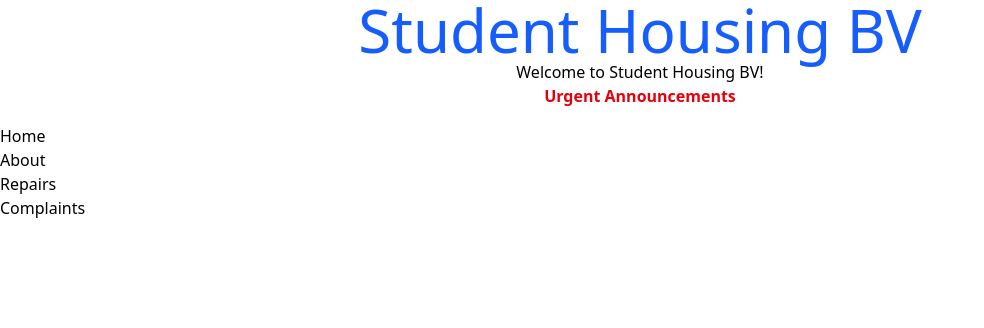
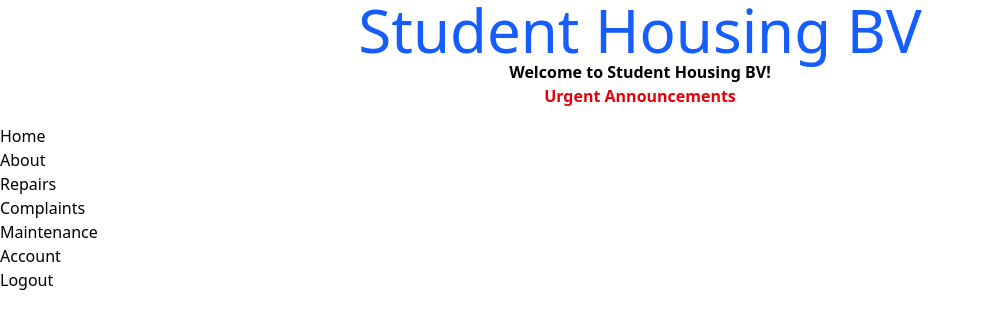
Before and after one commit to Ccreature09/challenge3-student-housing-bv-case, a Next.js app: page / in a window 1280 px wide. Shown: the top 328 px of the page, without its empty margins (0-984 px from the left). Built offline with nearby package versions, Linux system fonts and the light colour scheme.

Commit message:
Home page updates

```diff
--- a/app/page.tsx
+++ b/app/page.tsx
@@ -3,7 +3,7 @@ export default function Page() {
     <div>
       <div className="text-center">
         <p className="text-blue-600 text-6xl">Student Housing BV</p>
-        <p>Welcome to Student Housing BV!</p>
+        <strong><p>Welcome to Student Housing BV!</p></strong>
         <p className="text-red-600 font-bold">Urgent Announcements</p>
       </div>
 
@@ -21,6 +21,15 @@ export default function Page() {
           <li>
             <a href="/homepage/complaints">Complaints</a>
           </li>
+          <li>
+            <a href="/homepage/maintenance">Maintenance</a>
+          </li>
+          <li>
+            <a href="/homepage/account">Account</a>
+          </li>
+          <li>
+            <a href="/homepage/Logout">Logout</a>
+          </li>
         </ul>
       </nav>
     </div>
```
Also changed, not shown: challenge-3-student-housing-bv/app/homepage/home.tsx (added).
